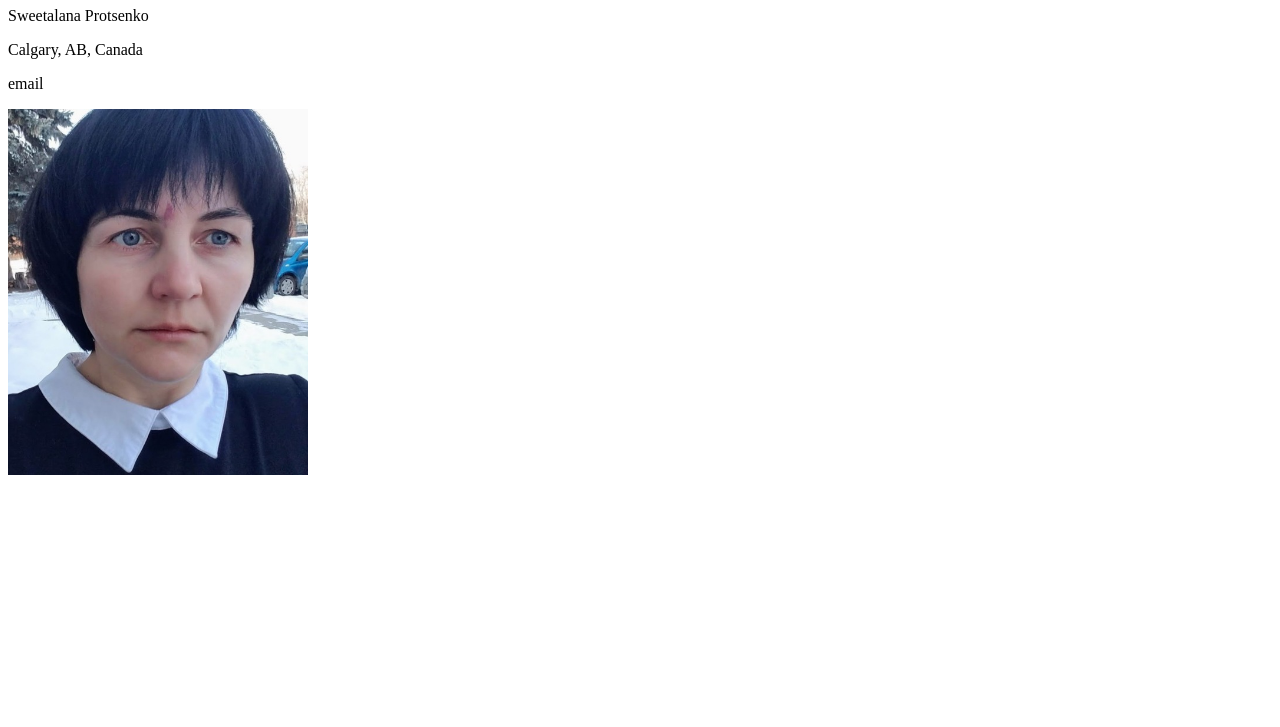
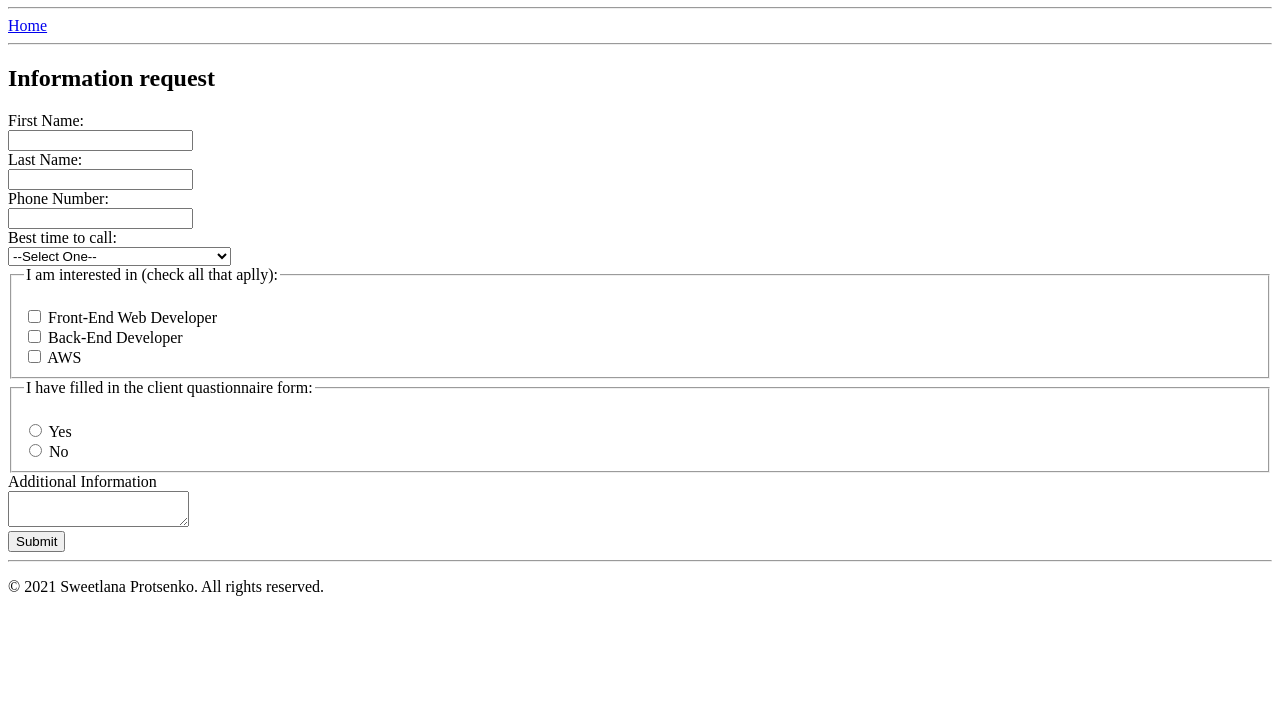
Before and after one commit to Sweetlana-pro/portfolio, a plain HTML site: page contacts.html in a window 1280 px wide. Shown: the part 73-800 px from the top of the page. Drawn offline with Linux system fonts and the light colour scheme.

```diff
--- a/contacts.html
+++ b/contacts.html
@@ -8,12 +8,67 @@
     <body>
         <main>
             <header>
-                <h1>Contacts</h1>
+                <h1>Contact Me</h1>
             </header>
-            <p>Sweetalana Protsenko</p>
-            <p>Calgary, AB, Canada</p>
-            <p>email</p>
-        <p><a href="index.html"><img src="images/photo-Lana.jpg " alt="portrait of Sweetlana Protsenko" style="width: 300px"></a></p>
+            <hr>
+            <nav> <!--navigation to index.html-->
+                <a href="index.html">Home</a>
+            </nav>
+            <hr>
+            <section><!--Form section-->
+                <h2>Information request</h2>
+                <form action="submit.html" method="POST">
+
+                    <!--Sectin of text areas labeled First Name, Last Name and Phone-->
+                    <label for="firstName">First Name:</label><br />
+                    <input type="text" id="firstName" name="firstName" /><br />
+                    <label for="lastName">Last Name:</label><br />
+                    <input type="text" id="lastName" name="lastName" /><br />
+                    <label for="phoneNumber">Phone Number:</label><br />
+                    <input type="text" id="phoneNumber" name="phoneNumber" /><br />
+
+                    <!--A section of time to call labeled. Select an option-->
+                    <label for="contact">Best time to call:</label><br />
+                    <select id="contact" name="contact">
+                        <option value="default" selected>--Select One--</option>
+                        <option vallue="morning">Morning (8AM to 5PM Eastern)</option>
+                        <option value="afternoon">Afternoon (12PM to 5PM Eastern)</option>
+                        <option value="evening">Evening (5PM to 8PM Eastern)</option>
+                    </select>
+
+                    <!--A section of intrest labeled/checkbox-->
+                    <fieldset>
+                        <legend>I am interested in (check all that aplly):</legend><br />
+                        <input type="checkbox" id="frontEnd" name="interest" value="frontEnd" />
+                        <label for="frontEnd">Front-End Web Developer</label><br />
+                        <input type="checkbox" id="backEnd" name="interest" value="backEnd">
+                        <label for="backEnd">Back-End Developer</label><br />
+                        <input type="checkbox" id="aws" name="interest" value="aws" />
+                        <label for="aws">AWS</label><br />
+                    </fieldset>
+
+                    <!--A section of questionnaire/radio buttons-->
+                    <fieldset>
+                        <legend>I have filled in the client quastionnaire form:</legend><br />
+                        <input type="radio" id="choice1" name="questionnaire" value="yes">
+                        <label for="choice1">Yes</label><br />
+                        <input type="radio" id="choice2" name="questionnaire" value="no">
+                        <label for="choice2">No</label><br />
+                    </fieldset>
+
+                    <!--Entry field section-->
+                    <label for="info">Additional Information</label><br />
+                    <textarea id="info" name="info"></textarea><br />
+
+                    <!--Submit button section-->
+                    <input type="submit" name="submit" value="Submit">
+
+            </section>
+
         </main>
+        <footer>
+            <hr />
+            <p>&copy; 2021 Sweetlana Protsenko. All rights reserved.</p>
+        </footer>
     </body>
 </html>
```
Also changed, not shown: index.html (+15 -3 lines).
